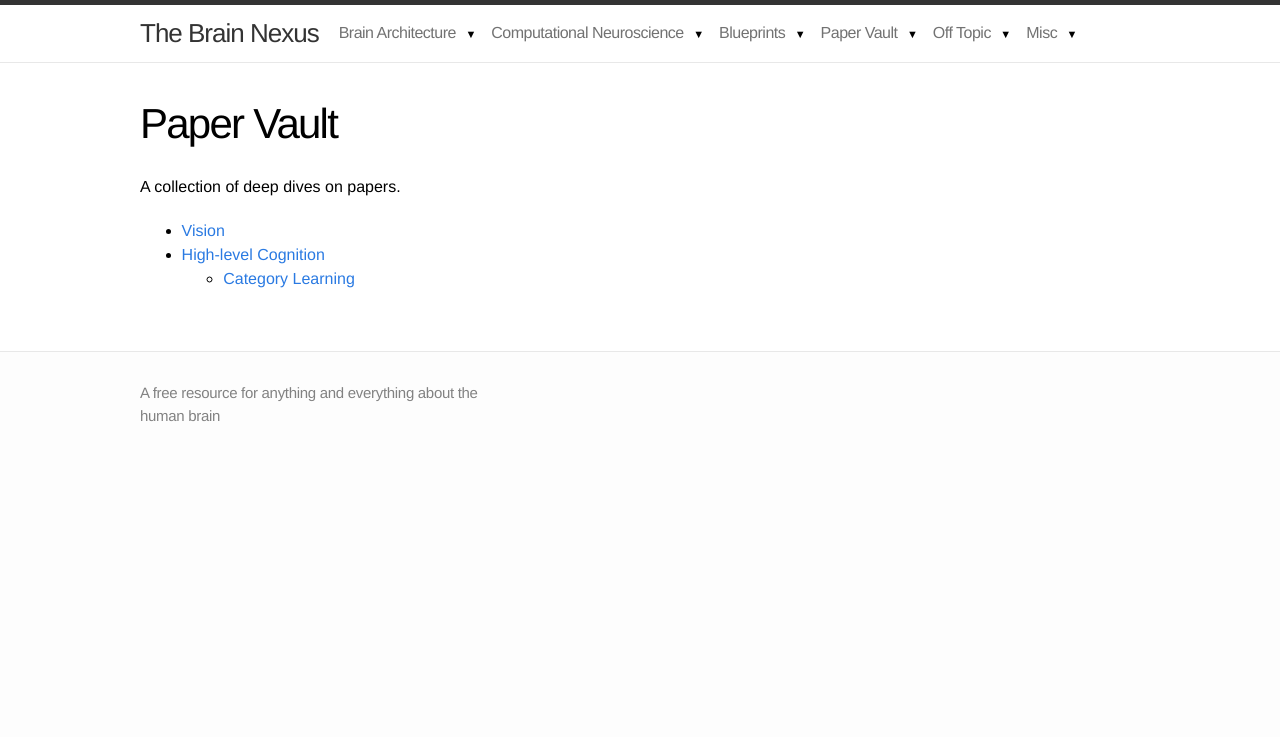
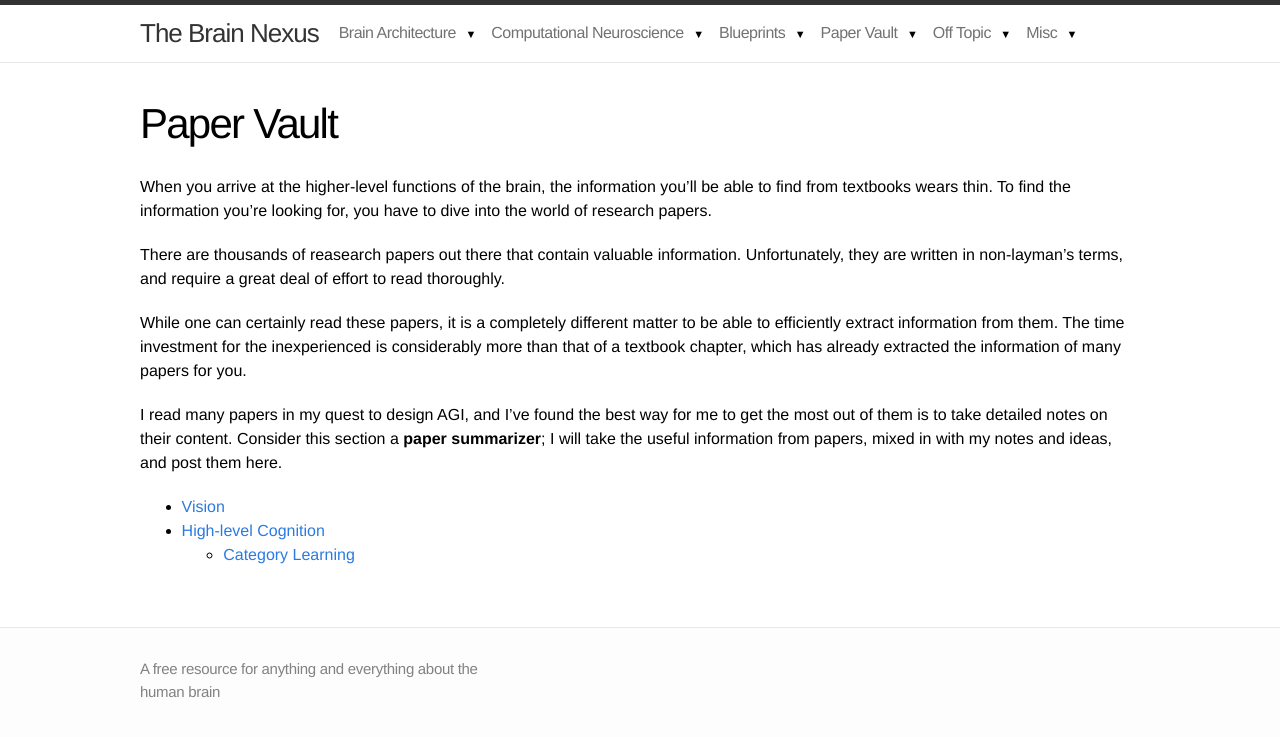
Before and after one commit to mdelsole/brain-nexus, a Jekyll site: the page built from paper-vault/index.markdown, in a window 1280 px wide. Shown: the top 737 px of the page. Built offline with Jekyll 4.4.1, drawn with Linux system fonts in a browser that asks for light colours.

Commit message:
Updated paper vault description

```diff
--- a/paper-vault/index.markdown
+++ b/paper-vault/index.markdown
@@ -10,7 +10,13 @@ categories: []
 tags: []
 ---
 
-A collection of deep dives on papers.
+When you arrive at the higher-level functions of the brain, the information you'll be able to find from textbooks wears thin. To find the information you're looking for, you have to dive into the world of research papers.
+
+There are thousands of reasearch papers out there that contain valuable information. Unfortunately, they are written in non-layman's terms, and require a great deal of effort to read thoroughly.
+
+While one can certainly read these papers, it is a completely different matter to be able to efficiently extract information from them. The time investment for the inexperienced is considerably more than that of a textbook chapter, which has already extracted the information of many papers for you.
+
+I read many papers in my quest to design AGI, and I've found the best way for me to get the most out of them is to take detailed notes on their content. Consider this section a **paper summarizer**; I will take the useful information from papers, mixed in with my notes and ideas, and post them here.
 
 
 
--- a/paper-vault/vision/perceptual-func-perirhinal-cortex.markdown
+++ b/paper-vault/vision/perceptual-func-perirhinal-cortex.markdown
@@ -12,7 +12,7 @@ permalink: /x/paper-vault/vision/perceptual-func-perirhinal-cortex/
 
 The **perirhinal cortex**, located in the ventromedially in the temporal lobe, is essential for certain types of memory. Removal of the perirhinal cortex yields severe impairments of **stimulus recognition** and **stimulus–stimulus association**.
 
-Although the perirhinal cortex has long been known to exist, only in the recently has its function been figured out. Initially, it appeared to be a selective role in **visual recognition memory**. Beyond this, however, it has become clear that the perirhinal cortex is much more important than even the hippocampus for some **mnemonic functions**.
+Initially, it appeared to be a selective role in **visual recognition memory**. Beyond this, however, it has become clear that the perirhinal cortex is much more important than even the hippocampus for some **mnemonic functions**.
 
 The inferior temporal (IT) cortex has long been known to be critical for visual perception and memory. In the 1980s, findings brought one small portion of IT, the **perirhinal cortex**, to the forefront of investigations of learning and memory. First, investigations the perirhinal cortex's anatomical connections led researchers to conclude that this region extends more laterally than previously recognized. Second, several studies revealed that the activity of cells in the perirhinal and neighboring cortical fields reflected the one’s **prior exposure to a visual stimulus**. The phenomenon they found was a **decrement in neuronal firing** on **second and subsequent viewing** of a stimulus. Finally, researchers found that cooling (artificially inhibiting) of IT in monkeys severely disrupted visual recognition memory, as measured by the delayed matching-to-sample task.
 
```
